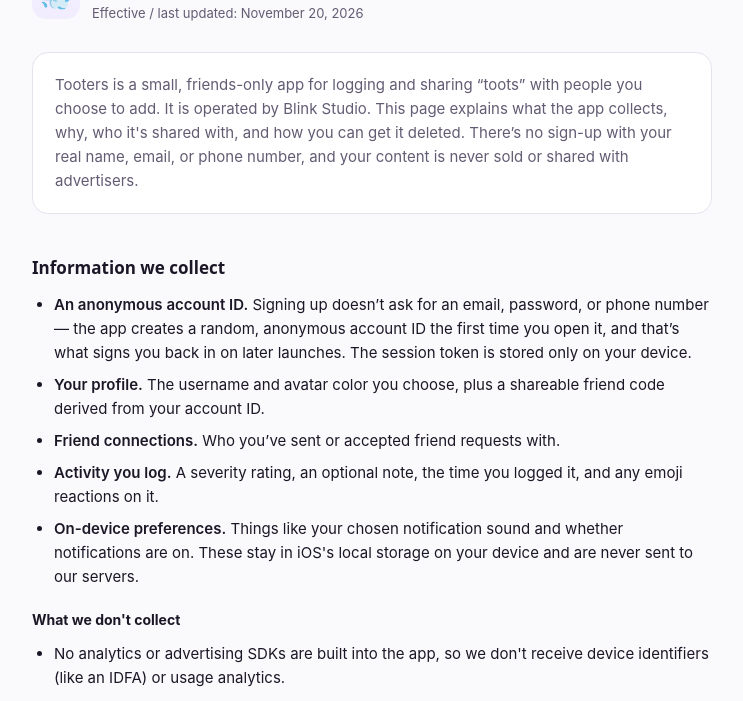
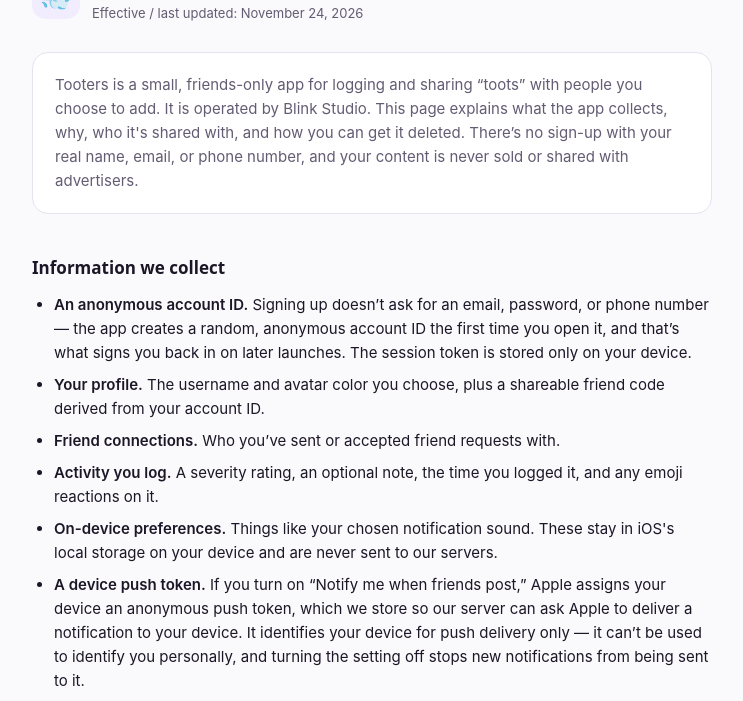
Before and after one commit to teijag/tooters-privacy, a plain HTML site: page index.html in a window 1280 px wide. Shown: the part 82-783 px from the top of the page, without its empty margins (268-1011 px from the left). Drawn offline with Linux system fonts and the light colour scheme.

Commit message:
Disclose device push token for notifications

```diff
--- a/index.html
+++ b/index.html
@@ -104,7 +104,7 @@
     <div class="mark">&#x1F4A8;</div>
     <div>
       <h1>Tooters Privacy Policy</h1>
-      <p class="meta">Effective / last updated: November 20, 2026</p>
+      <p class="meta">Effective / last updated: November 24, 2026</p>
     </div>
   </div>
 
@@ -126,8 +126,12 @@
       <li><strong>Friend connections.</strong> Who you&rsquo;ve sent or accepted friend requests with.</li>
       <li><strong>Activity you log.</strong> A severity rating, an optional note, the time you logged it, and any
         emoji reactions on it.</li>
-      <li><strong>On-device preferences.</strong> Things like your chosen notification sound and whether notifications
-        are on. These stay in iOS's local storage on your device and are never sent to our servers.</li>
+      <li><strong>On-device preferences.</strong> Things like your chosen notification sound. These stay in iOS's
+        local storage on your device and are never sent to our servers.</li>
+      <li><strong>A device push token.</strong> If you turn on &ldquo;Notify me when friends post,&rdquo; Apple
+        assigns your device an anonymous push token, which we store so our server can ask Apple to deliver a
+        notification to your device. It identifies your device for push delivery only &mdash; it can&rsquo;t be used
+        to identify you personally, and turning the setting off stops new notifications from being sent to it.</li>
     </ul>
     <h3>What we don't collect</h3>
     <ul>
```
